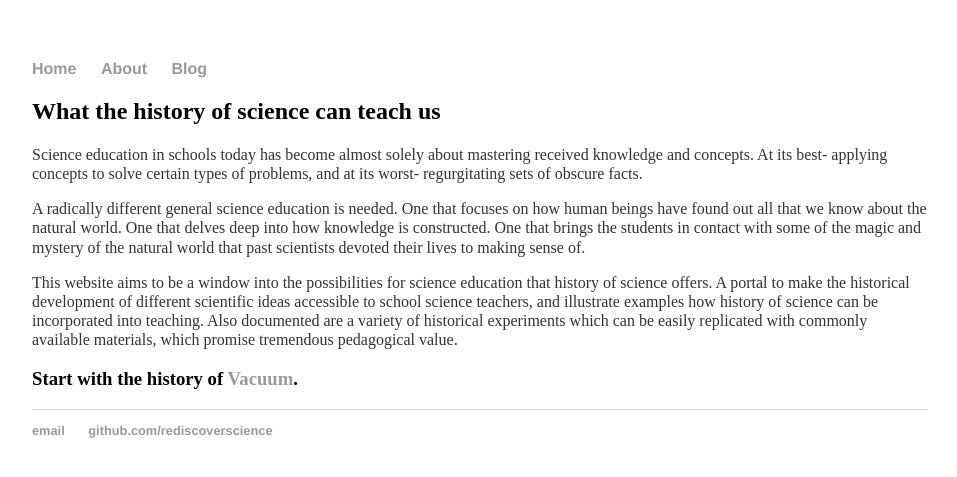
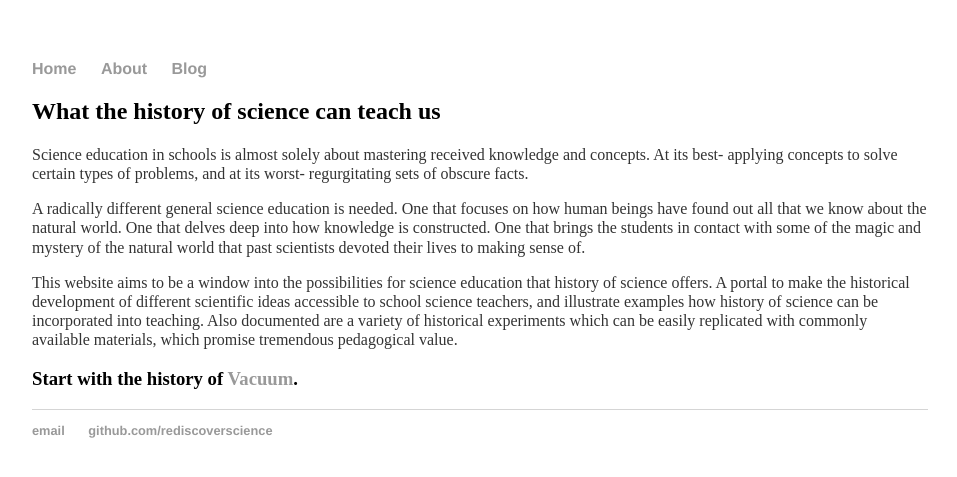
Before and after one commit to rediscoverscience/rediscoverscience.github.io, a Jekyll site: the page built from index.html, in a window 1280 px wide. Shown: the top 477 px of the page, without its empty margins (160-1117 px from the left). Built offline with Jekyll 4.4.1, drawn with Linux system fonts in a browser that asks for light colours.

Commit message:
Update index.html

```diff
--- a/index.html
+++ b/index.html
@@ -5,7 +5,7 @@ title: Rediscovering Science
 
 <div class="blurb">
 	<h2>What the history of science can teach us</h2>
-	<p>Science education in schools today has become almost solely about mastering received knowledge and concepts. At its best- applying concepts to solve certain types of problems, and at its worst- regurgitating sets of obscure facts.</p>
+	<p>Science education in schools is almost solely about mastering received knowledge and concepts. At its best- applying concepts to solve certain types of problems, and at its worst- regurgitating sets of obscure facts.</p>
 	<p>A radically different general science education is needed. One that focuses on how human beings have found out all that we know about the natural world. One that delves deep into how knowledge is constructed. One that brings the students in contact with some of the magic and mystery of the natural world that past scientists devoted their lives to making sense of.</p>
 	<p>This website aims to be a window into the possibilities for science education that history of science offers. A portal to make the historical development of different scientific ideas accessible to school science teachers, and illustrate examples how history of science can be incorporated into teaching. Also documented are a variety of historical experiments which can be easily replicated with commonly available materials, which promise tremendous pedagogical value.</p>
 
```
